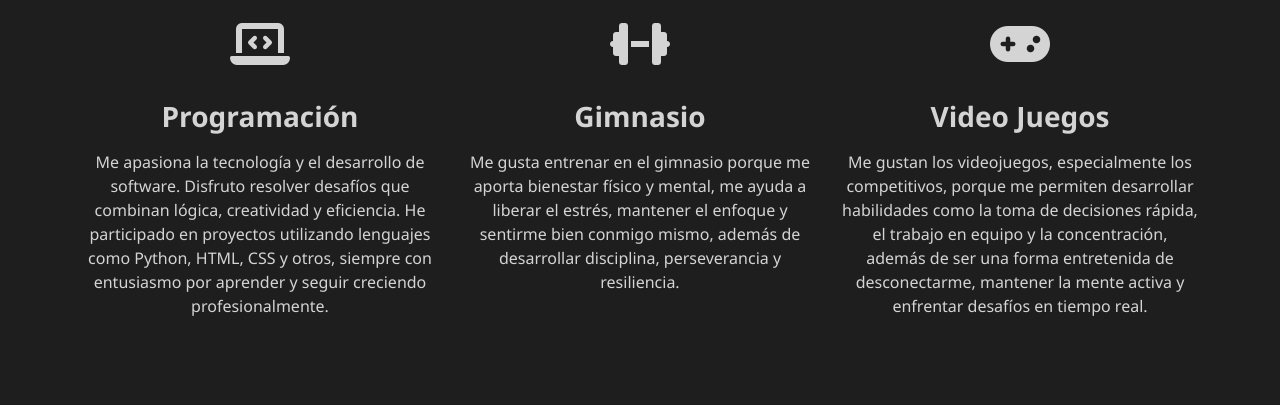
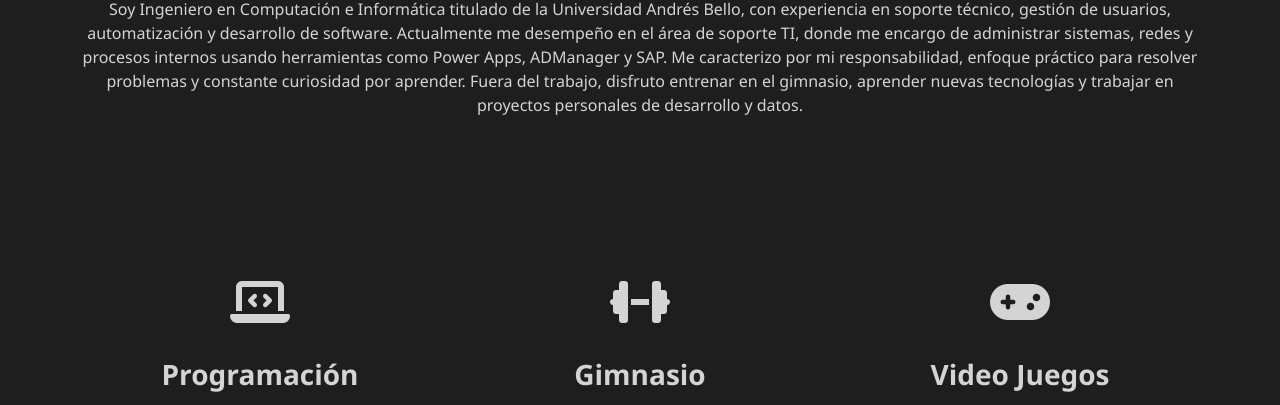
Before and after one commit to Gaos700/gaos700.github.io, a plain HTML site: page index.html in a window 1280 px wide. Shown: the part 236-641 px from the top of the page. Drawn offline with nearby package versions, Linux system fonts and the light colour scheme.

Commit message:
se modifica ordena codigo y se genera espacios en el inicio

```diff
--- a/assets/css/estilos.css
+++ b/assets/css/estilos.css
@@ -23,6 +23,12 @@ a:hover {
 .section {
   padding: 60px 0;
 }
+
+.inicio {
+  height: 450px;
+  align-content: center;
+}
+
 .skill-card {
   background-color: #2d2d2d;
   border: 1px solid #3c3c3c;
--- a/index.html
+++ b/index.html
@@ -28,6 +28,7 @@
     </nav>
 
     <section id="Acerca-de-mi" class="container text-center my-5">
+      <div class="inicio">
         <h1 style="color:#dcdcaa">Acerca de mi</h1>
         <p>Soy Ingeniero en Computación e Informática titulado de la Universidad Andrés Bello, con experiencia en
             soporte técnico,
@@ -42,6 +43,7 @@
             personales de
             desarrollo y datos.
         </p>
+      </div>
       <div class="row">
         <div class="col-12 col-md-4">
             <i class="fa-solid fa-laptop-code fa-3x my-3"></i>
@@ -69,7 +71,6 @@
                 mantener la mente activa y enfrentar desafíos en tiempo real.
             </p>
         </div>
-
       </div>
     </section>
 
```
Lines whose indentation alone changed are shown as unchanged.
